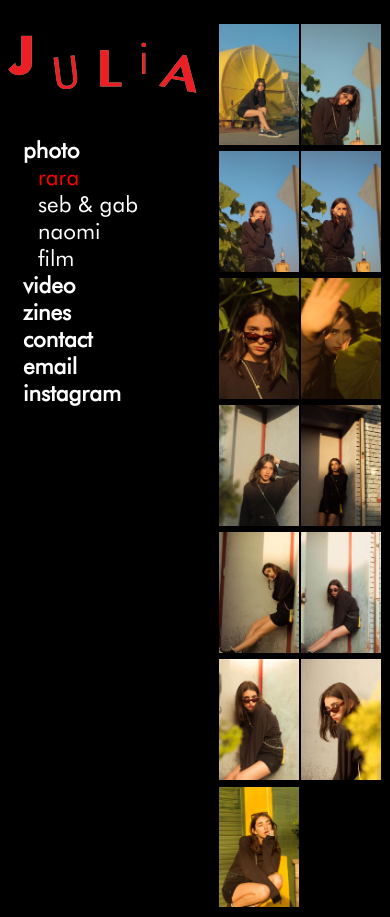
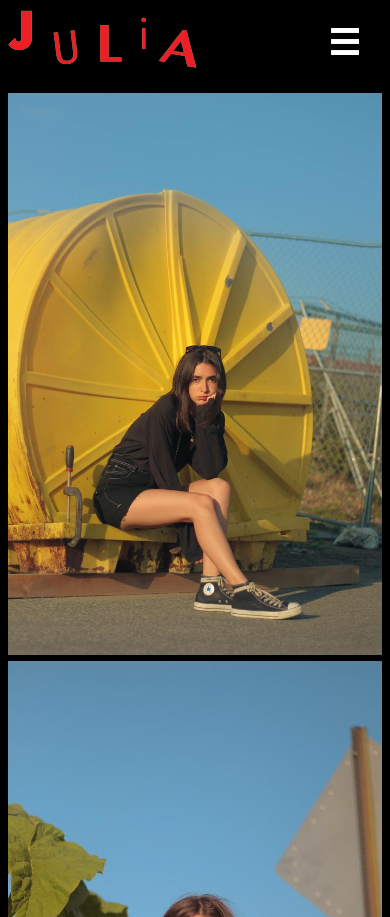
Before and after one commit to mrbrenner/julia_draft, a plain HTML site: page pages/photo/rara/index.html in a window 390 px wide. Shown: the top 917 px of the page. Drawn offline with nearby package versions, Linux system fonts and the light colour scheme.

Commit message:
vid mobile test

```diff
--- a/pages/photo/film/styles.css
+++ b/pages/photo/film/styles.css
@@ -8,6 +8,12 @@ body {
 	color: white;
 	font-family: futura;
 }
+
+/*mobile menu*/
+
+#mobileMenu {
+		display:none;
+	}
 
 /*banner*/
 #bannerFlex{
@@ -147,9 +153,6 @@ img {
 
 /*whole page flex*/
 
-#pageFlex {
-	display: flex;
-}
 #contact {
 
 }
--- a/pages/photo/naomi/styles.css
+++ b/pages/photo/naomi/styles.css
@@ -8,6 +8,13 @@ body {
 	color: white;
 	font-family: futura;
 }
+
+
+/*mobile menu*/
+
+#mobileMenu {
+		display:none;
+	}
 
 /*banner*/
 #bannerFlex{
@@ -108,7 +115,7 @@ ul {
 	width: 80%;
 	justify-content: space-around;
 	align-items: flex-start;
-/* 	border: 2px solid white; */
+ 	/*border: 2px solid white; */
 }
 
 .col1 {
@@ -150,6 +157,99 @@ img {
 
 /*whole page flex*/
 
-#pageFlex {
-	display: flex;
+@media (max-width:400px) {
+
+
+
+
+/*front page content*/
+
+
+		#mobileMenu {
+			display: block;
+		}
+
+		#banner {
+			display:none;
+		}
+
+		#files {
+			display: block;
+			margin-left: 0;
+			width: 100%;
+
+		}
+
+		#files img {
+			width: 100%;
+
+		}
+
+		.col1, .col2 {
+			width: 100%;
+		}
+
+
+/*header*/
+
+/*
+.nav-up {
+	visibility: hidden;
+	margin-top: 0;
+	padding-top: 0;
+	position: fixed;
+}*/
+
+
+
+.nav-down{
+
+			display: block;
+			visibility: visible;
+			position:static;
+			background-color: #000000;
+			border-bottom: 10px solid #000000;
+			margin-top: 0;
+			padding-top: 0;
+		}
+
+#mobileMenu button {
+	margin-top: 0;
+	padding-top: 0;
+	background-color: #000000;
+	border: none;
+	outline: 0;
 }
+
+		#logo {
+			position: absolute;
+			margin-top: -5px;
+		}
+
+		.menu {
+			margin-left:60%;
+			margin-top: 18%;
+			display:none;
+			background-color: #000000;
+			border-bottom: 4px solid black;
+			z-index: 100;
+			position: absolute;
+		}
+
+		.menu-icon button {
+			background-color: #000000;
+			}
+
+		.menu-icon img {
+			width: 12%;
+			height: auto;
+			position: static;
+			margin-left: 300px;
+			margin-top: 12px;
+			padding-top: 0px;
+		}
+
+		.menu-icon img:hover{
+			cursor: pointer;
+		}
+}
--- a/pages/photo/rara/index.html
+++ b/pages/photo/rara/index.html
@@ -18,7 +18,6 @@
 		</div>
 		</a>
 
-		<div id="pageFlex">
 		<div class="menuFlex">
 			<ul class="menu">
 				<section class="item buttonPhoto">photo</section>
@@ -48,6 +47,20 @@
 				</section>
 			</ul>
 		</div>
+
+<!-- mobile menu -->
+	<section id="mobileMenu">
+			<header class="nav-down">
+
+			<a href="../../../index.html" id="logo"><img src="../../../images/banner.png"></a>
+
+
+			<button class="menu-icon"><img src="../../../images/mobile.png"></button>
+
+
+			</header>
+
+	</section>
 
 <!-- rara -->
 	<ul id="files">
@@ -97,7 +110,6 @@
 							</div>
 		</ul>
 
-</div>
 <!-- javascript -->
 	<script src="../../../javascript/main.js"></script>
 	<script src="../../../swipebox-master/lib/jquery-2.1.0.min.js"></script>
--- a/pages/photo/rara/styles.css
+++ b/pages/photo/rara/styles.css
@@ -8,6 +8,13 @@ body {
 	color: white;
 	font-family: futura;
 }
+
+/*mobile menu*/
+
+#mobileMenu {
+		display:none;
+	}
+
 
 /*banner*/
 #bannerFlex{
@@ -150,6 +157,99 @@ img {
 
 /*whole page flex*/
 
-#pageFlex {
-	display: flex;
+@media (max-width:400px) {
+
+
+
+
+/*front page content*/
+
+
+		#mobileMenu {
+			display: block;
+		}
+
+		#banner {
+			display:none;
+		}
+
+		#files {
+			display: block;
+			margin-left: 0;
+			width: 100%;
+
+		}
+
+		#files img {
+			width: 100%;
+
+		}
+
+		.col1, .col2 {
+			width: 100%;
+		}
+
+
+/*header*/
+
+/*
+.nav-up {
+	visibility: hidden;
+	margin-top: 0;
+	padding-top: 0;
+	position: fixed;
+}*/
+
+
+
+.nav-down{
+
+			display: block;
+			visibility: visible;
+			position:static;
+			background-color: #000000;
+			border-bottom: 10px solid #000000;
+			margin-top: 0;
+			padding-top: 0;
+		}
+
+#mobileMenu button {
+	margin-top: 0;
+	padding-top: 0;
+	background-color: #000000;
+	border: none;
+	outline: 0;
 }
+
+		#logo {
+			position: absolute;
+			margin-top: -5px;
+		}
+
+		.menu {
+			margin-left:60%;
+			margin-top: 18%;
+			display:none;
+			background-color: #000000;
+			border-bottom: 4px solid black;
+			z-index: 100;
+			position: absolute;
+		}
+
+		.menu-icon button {
+			background-color: #000000;
+			}
+
+		.menu-icon img {
+			width: 12%;
+			height: auto;
+			position: static;
+			margin-left: 300px;
+			margin-top: 12px;
+			padding-top: 0px;
+		}
+
+		.menu-icon img:hover{
+			cursor: pointer;
+		}
+}
--- a/pages/photo/seb+gab/styles.css
+++ b/pages/photo/seb+gab/styles.css
@@ -8,6 +8,13 @@ body {
 	color: white;
 	font-family: futura;
 }
+
+/*mobile menu*/
+
+#mobileMenu {
+		display:none;
+	}
+
 
 /*banner*/
 #bannerFlex{
@@ -154,3 +161,100 @@ img {
 #pageFlex {
 	display: flex;
 }
+
+@media (max-width:400px) {
+
+
+
+
+/*front page content*/
+
+
+		#mobileMenu {
+			display: block;
+		}
+
+		#banner {
+			display:none;
+		}
+
+		#files {
+			display: block;
+			margin-left: 0;
+			width: 100%;
+
+		}
+
+		#files img {
+			width: 100%;
+
+		}
+
+		.col1, .col2 {
+			width: 100%;
+		}
+
+
+/*header*/
+
+/*
+.nav-up {
+	visibility: hidden;
+	margin-top: 0;
+	padding-top: 0;
+	position: fixed;
+}*/
+
+
+
+.nav-down{
+
+			display: block;
+			visibility: visible;
+			position:static;
+			background-color: #000000;
+			border-bottom: 10px solid #000000;
+			margin-top: 0;
+			padding-top: 0;
+		}
+
+#mobileMenu button {
+	margin-top: 0;
+	padding-top: 0;
+	background-color: #000000;
+	border: none;
+	outline: 0;
+}
+
+		#logo {
+			position: absolute;
+			margin-top: -5px;
+		}
+
+		.menu {
+			margin-left:60%;
+			margin-top: 18%;
+			display:none;
+			background-color: #000000;
+			border-bottom: 4px solid black;
+			z-index: 100;
+			position: absolute;
+		}
+
+		.menu-icon button {
+			background-color: #000000;
+			}
+
+		.menu-icon img {
+			width: 12%;
+			height: auto;
+			position: static;
+			margin-left: 300px;
+			margin-top: 12px;
+			padding-top: 0px;
+		}
+
+		.menu-icon img:hover{
+			cursor: pointer;
+		}
+}
--- a/pages/video/color_red_vid/index copy.html
+++ /dev/null
@@ -1,73 +0,0 @@
-<!DOCTYPE html>
-<html>
-	<head>
-		<title>Julia Lee</title>
-		<meta charset="utf-8">
-	    <meta name="description" content="some project">
-		<meta name="viewport" content="width=device-width, initial-scale=1">
-		<link rel="stylesheet" type="text/css" href="styles.css">
-		<script src="https://ajax.googleapis.com/ajax/libs/jquery/3.2.1/jquery.min.js"></script>
-		</head>
-
-	<body>
-		<div id="bannerFlex">
-		<a href="../../../index.html">
-		<img id="banner" src="../../../images/banner.png" alt="banner">
-		</div>
-		</a>
-		<div class="menuFlex">
-			<ul class="menu">
-				<section class="item buttonPhoto">photo</section>
-					<section id="photo">
-						<section class="item"><a href="../../photo/rara/index.html">rara</a></section>
-						<section class="item"><a href="../../photo/seb+gab/index.html">seb & gab</a></section>
-						<section class="item"><a href="../../photo/naomi/index.html">naomi</a></section>
-						<section class="item"><a href="../../photo/film/index.html">film</a></section>
-					</section>
-					<section class="item buttonVideo">video</section>
-						<section id="video">
-							<section class="item colorRed"><a href="">color red</a></section>
-					</section>
-
-				<section class="item buttonZines">zines</section>
-					<section id="zines">
-						<section class="item"><a href="../../zines/color_red/index.html">color red</a></section>
-				</section>
-
-				<section id="contact">
-					<section class="item"><a href="">contact</a></section>
-					<section class="item"><a href="">email</a></section>
-					<section class="item"><a href="">instagram</a></section>
-				</section>
-			</ul>
-		</div>
-
-
-<!-- <h1>the color red</h1> -->
-<!-- <video width="700" height="393.75" controls controlsList="nodownload" autoplay>
-  <source src="files/color_red.mp4" type="video/mp4">
-  Your browser does not support the video tag.
-</video> -->
-
-<!-- trial video control thing -->
-<div id="videoContainer">
-	<video width="700" height="393.75" autoplay="">
-	  <source src="files/color_red.mp4" type="video/mp4">
-	  Your browser does not support the video tag.
-	</video>
-
-	<div id="videoControls">
-		<button type="button" id="playpause">Play</button>
-		<input type="range" id="seekBar" value="0">
-		<button type="button" id="mute">Mute</button>
-		<input type="range" id="volume" min="0" max="1" step="0.1" value="1">
-		<button type="button"  id="fullScreen">Full Screen
-		</button>
-	</div>
-</div>
-<!-- javascript -->
-	<script src="../../../javascript/main.js"></script>
-	<!-- video player -->
-	<script src="main.js"></script>
-	</body>
-</html>
--- a/pages/video/color_red_vid/styles.css
+++ b/pages/video/color_red_vid/styles.css
@@ -8,6 +8,10 @@ body {
 	color: white;
 	font-family: futura;
 }
+
+#mobileMenu {
+		display:none;
+	}
 
 /*banner*/
 #bannerFlex{
@@ -104,3 +108,77 @@ h1 {
 	margin-left: 300px;
 	margin-top: -275px;
 }
+
+
+/*MOBILE*/
+
+@media (max-width:400px) {
+
+#mobileMenu {
+			display: block;
+		}
+
+		#banner {
+			display:none;
+		}
+
+.nav-down{
+
+			display: block;
+			visibility: visible;
+			position:static;
+			background-color: #000000;
+			border-bottom: 10px solid #000000;
+			margin-top: 0;
+			padding-top: 0;
+		}
+
+#mobileMenu button {
+	margin-top: 0;
+	padding-top: 0;
+	background-color: #000000;
+	border: none;
+	outline: 0;
+}
+
+		#logo {
+			position: absolute;
+			margin-top: -5px;
+		}
+
+		.menu {
+			margin-left:60%;
+			margin-top: 18%;
+			display:none;
+			background-color: #000000;
+			border-bottom: 4px solid black;
+			z-index: 100;
+			position: absolute;
+		}
+
+		.menu-icon button {
+			background-color: #000000;
+			}
+
+		.menu-icon img {
+			width: 12%;
+			height: auto;
+			position: static;
+			margin-left: 300px;
+			margin-top: 12px;
+			padding-top: 0px;
+		}
+
+		.menu-icon img:hover{
+			cursor: pointer;
+		}
+
+	video {
+		position: static;
+		margin-left: -.5%;
+		margin-top: 40%;
+		z-index: -1;
+		width: 360px;
+		height: auto;
+	}
+}
```
Also changed, not shown: pages/photo/film/index.html (+3 -1 lines), pages/photo/naomi/index.html (+14 -4 lines), pages/photo/seb+gab/index.html (+11 -2 lines), pages/video/color_red_vid/index.html (+13 -0 lines), pages/video/color_red_vid/main.js (deleted, +0 -95 lines).
